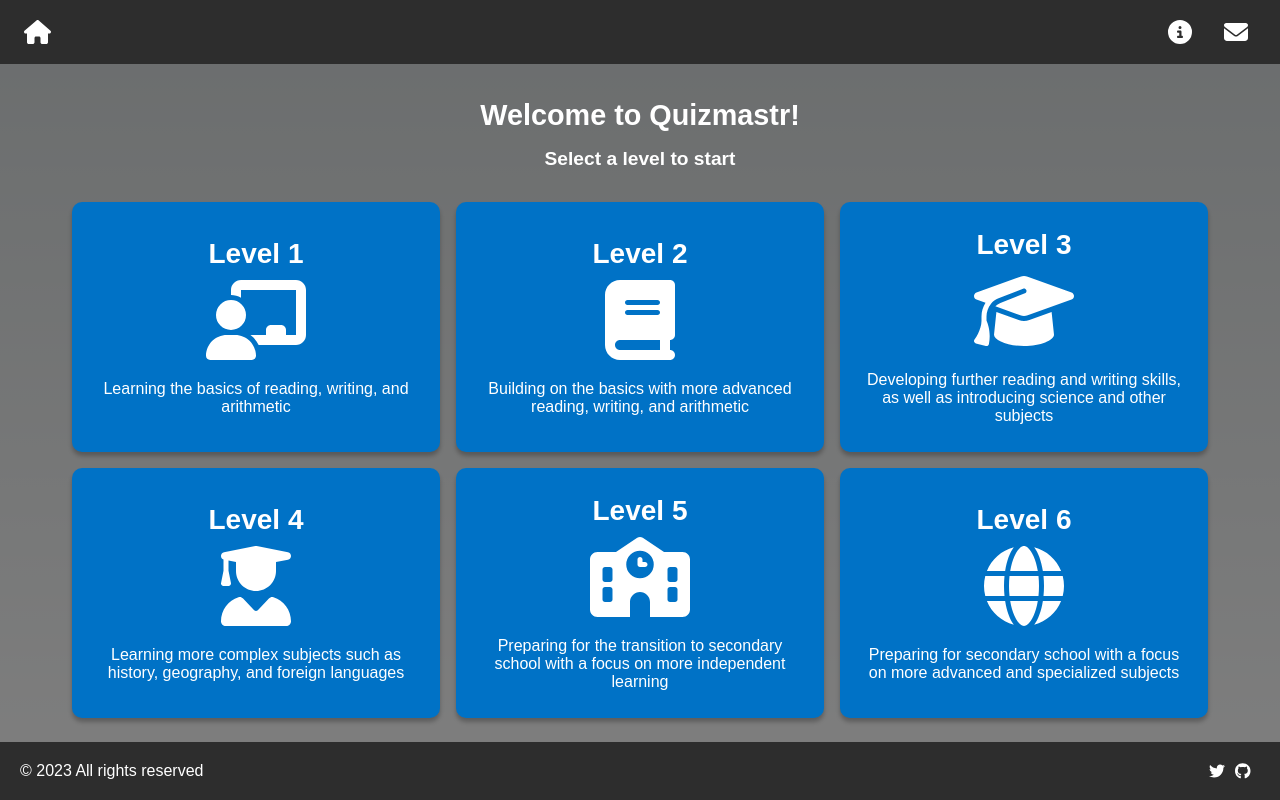
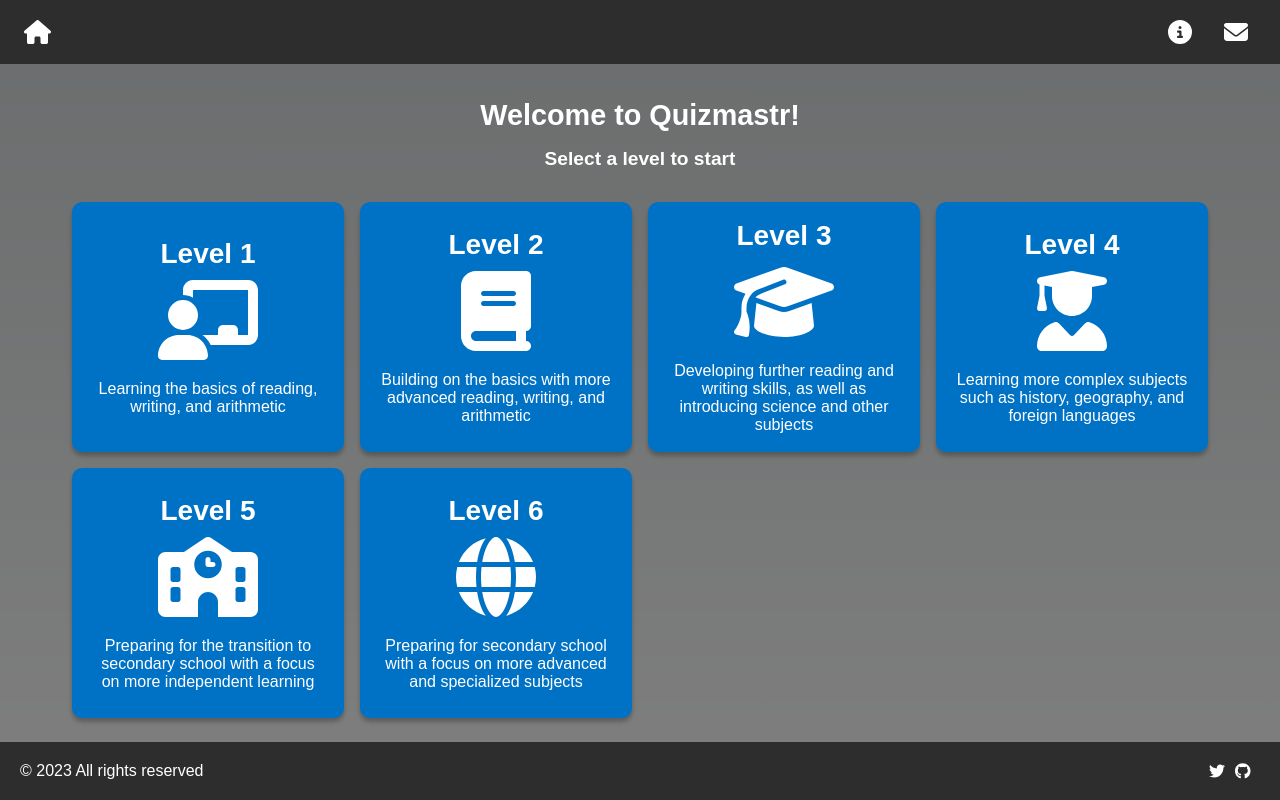
Before and after one commit to swiftugandan/quizmastr, a Next.js app: page / in a window 1280 px wide. Built offline with nearby package versions, Linux system fonts and the light colour scheme.

Commit message:
fixing grid layout

```diff
--- a/components/SubjectGrid.js
+++ b/components/SubjectGrid.js
@@ -12,7 +12,7 @@ export function SubjectGrid(props) {
     justifyContent: "center",
     alignItems: "center",
     padding: "1rem",
-    gridTemplateColumns: "repeat(auto-fit, minmax(270px, 1fr))",
+    gridTemplateColumns: "repeat(auto-fit, minmax(250px, 1fr))",
     marginBottom: "4rem",
   };
 
--- a/components/YearGrid.js
+++ b/components/YearGrid.js
@@ -16,7 +16,7 @@ export function YearGrid(props) {
     justifyContent: "center",
     alignItems: "center",
     padding: "1rem",
-    gridTemplateColumns: "repeat(auto-fit, minmax(300px, 1fr))",
+    gridTemplateColumns: "repeat(auto-fit, minmax(250px, 1fr))",
     marginBottom: "4rem",
   };
 
```
